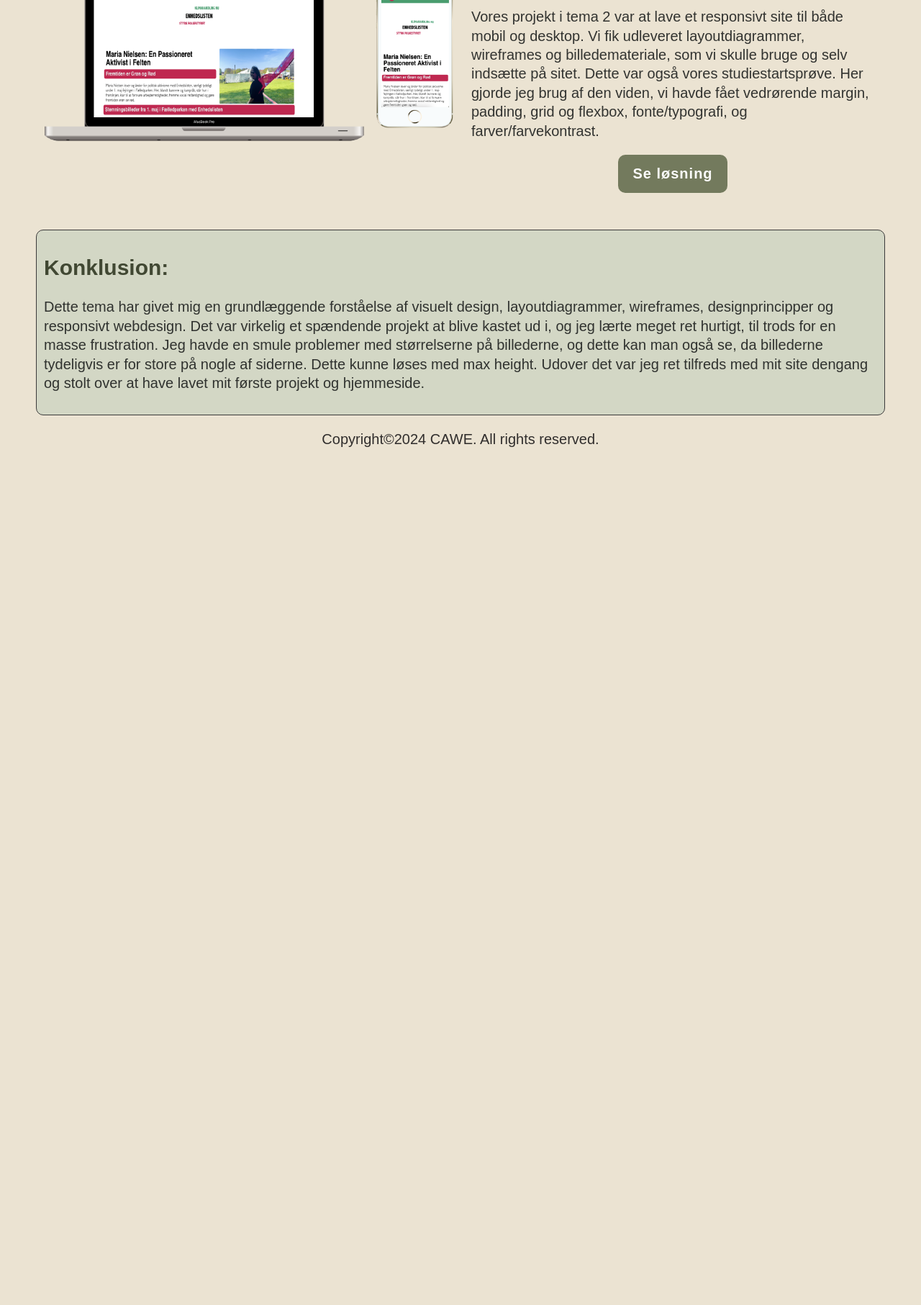
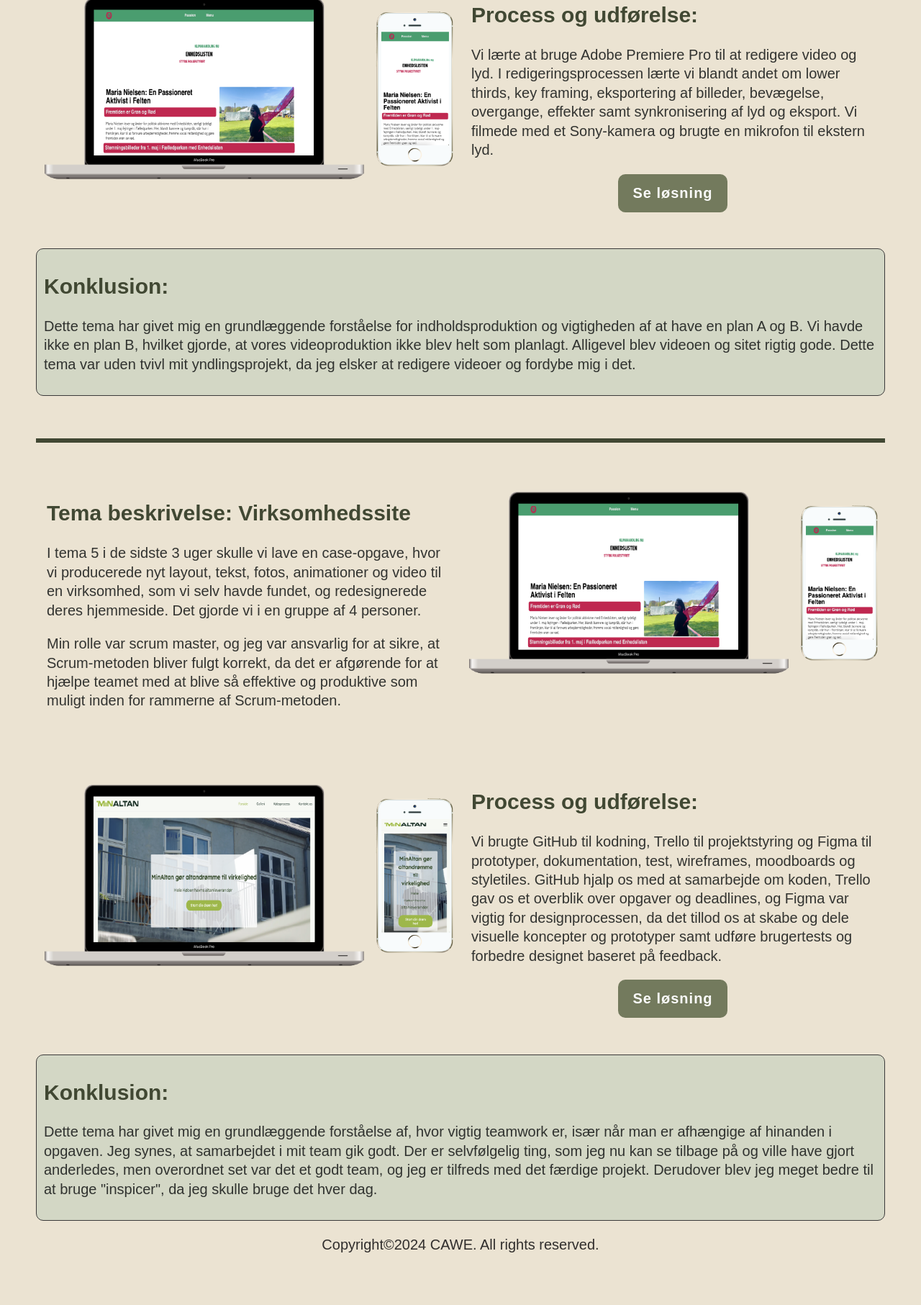
Before and after one commit to kegleweile/Portfolio-Eksamen, a plain HTML site: page tema5.html in a window 1280 px wide. Shown: the part 723-2536 px from the top of the page at 72% size. Before the commit the page ends 1416 px from the top, so only its background shows below. Drawn offline with Linux system fonts and the light colour scheme.

Commit message:
temaerne ændret + sat link ind

```diff
--- a/css/generel.css
+++ b/css/generel.css
@@ -379,3 +379,8 @@ nav {
 .knap-tema {
   text-align: center;
 }
+
+.streg {
+  border: 3px solid rgba(65, 72, 51);
+  margin-top: 5%;
+}
--- a/css/style.css
+++ b/css/style.css
@@ -118,6 +118,10 @@
     width: 310px;
     margin-top: 5%;
   }
+
+  .streg {
+    margin-top: 15%;
+  }
 }
 
 /************************** BURGERMENU ***************************/
--- a/tema5.html
+++ b/tema5.html
@@ -38,18 +38,19 @@
       <h1 class="h1-tema">TEMA 5 - Grundlæggende Indhold</h1>
       <section class="grid-1">
         <div class="tema-box1">
-          <h2>Tema beskrivelse:</h2>
+          <h2>Tema beskrivelse: Passionssite</h2>
           <p>
-            I tema 2 lærte vi om grundlæggende forståelse af HTML- og
-            CSS-struktur. Vi blev introduceret til visuelt design, typografi,
-            HTML-validering og responsivt webdesign, som dækker over grid,
-            flexbox og media queries.
+            I starten af tema 5 lærte vi om videoproduktion, herunder
+            præproduktion, produktion og postproduktion. Vi blev introduceret
+            til Adobe Premiere Pro til videoredigering og Adobe After Effects
+            til at lave Lottiefiles.
           </p>
           <p>
-            Ift. design fik vi praktiske færdigheder i grafik, billedbehandling
-            og designprincipper såsom wireframes, moodboard, farvekontraster og
-            de 5 gestaltlove (loven om nærhed, lighed, kontinuitet, lukkethed,
-            figurdannelse).
+            Projektet handlede om at planlægge, optage og redigere en
+            60-sekunders video om en person med en passion. Vi blev delt op i
+            teams af to personer. Sammen med min teammakker lavede vi
+            interviewspørgsmål til personen, som vi skulle filme. Derefter
+            arbejdede vi individuelt med klipning og kodning af hjemmesiden.
           </p>
         </div>
         <div>
@@ -71,30 +72,95 @@
         <div class="tema-box2">
           <h2>Process og udførelse:</h2>
           <p>
-            Vores projekt i tema 2 var at lave et responsivt site til både mobil
-            og desktop. Vi fik udleveret layoutdiagrammer, wireframes og
-            billedemateriale, som vi skulle bruge og selv indsætte på sitet.
-            Dette var også vores studiestartsprøve. Her gjorde jeg brug af den
-            viden, vi havde fået vedrørende margin, padding, grid og flexbox,
-            fonte/typografi, og farver/farvekontrast.
+            Vi lærte at bruge Adobe Premiere Pro til at redigere video og lyd. I
+            redigeringsprocessen lærte vi blandt andet om lower thirds, key
+            framing, eksportering af billeder, bevægelse, overgange, effekter
+            samt synkronisering af lyd og eksport. Vi filmede med et Sony-kamera
+            og brugte en mikrofon til ekstern lyd.
           </p>
           <div class="knap-tema">
-            <a href="tema5.html" class="knap">Se løsning</a>
+            <a
+              href="http://cawe.dk/t5_grundindhold/passion/index.html"
+              class="knap"
+              >Se løsning</a
+            >
           </div>
         </div>
       </section>
       <div class="konklussion-box">
         <h2>Konklusion:</h2>
         <p>
-          Dette tema har givet mig en grundlæggende forståelse af visuelt
-          design, layoutdiagrammer, wireframes, designprincipper og responsivt
-          webdesign. Det var virkelig et spændende projekt at blive kastet ud i,
-          og jeg lærte meget ret hurtigt, til trods for en masse frustration.
-          Jeg havde en smule problemer med størrelserne på billederne, og dette
-          kan man også se, da billederne tydeligvis er for store på nogle af
-          siderne. Dette kunne løses med max height. Udover det var jeg ret
-          tilfreds med mit site dengang og stolt over at have lavet mit første
-          projekt og hjemmeside.
+          Dette tema har givet mig en grundlæggende forståelse for
+          indholdsproduktion og vigtigheden af at have en plan A og B. Vi havde
+          ikke en plan B, hvilket gjorde, at vores videoproduktion ikke blev
+          helt som planlagt. Alligevel blev videoen og sitet rigtig gode. Dette
+          tema var uden tvivl mit yndlingsprojekt, da jeg elsker at redigere
+          videoer og fordybe mig i det.
+        </p>
+      </div>
+      <div class="streg"></div>
+      <section class="grid-1">
+        <div class="tema-box1">
+          <h2>Tema beskrivelse: Virksomhedssite</h2>
+          <p>
+            I tema 5 i de sidste 3 uger skulle vi lave en case-opgave, hvor vi
+            producerede nyt layout, tekst, fotos, animationer og video til en
+            virksomhed, som vi selv havde fundet, og redesignerede deres
+            hjemmeside. Det gjorde vi i en gruppe af 4 personer.
+          </p>
+          <p>
+            Min rolle var scrum master, og jeg var ansvarlig for at sikre, at
+            Scrum-metoden bliver fulgt korrekt, da det er afgørende for at
+            hjælpe teamet med at blive så effektive og produktive som muligt
+            inden for rammerne af Scrum-metoden.
+          </p>
+        </div>
+        <div>
+          <img
+            src="img/tema5_pic2.png"
+            alt="Billede af tema 5"
+            class="img-tema"
+          />
+        </div>
+      </section>
+      <section class="grid-1">
+        <div>
+          <img
+            src="img/tema5_pic4.png"
+            alt="Billede af tema 5"
+            class="img-tema"
+          />
+        </div>
+        <div class="tema-box2">
+          <h2>Process og udførelse:</h2>
+          <p>
+            Vi brugte GitHub til kodning, Trello til projektstyring og Figma til
+            prototyper, dokumentation, test, wireframes, moodboards og
+            styletiles. GitHub hjalp os med at samarbejde om koden, Trello gav
+            os et overblik over opgaver og deadlines, og Figma var vigtig for
+            designprocessen, da det tillod os at skabe og dele visuelle
+            koncepter og prototyper samt udføre brugertests og forbedre designet
+            baseret på feedback.
+          </p>
+          <div class="knap-tema">
+            <a
+              href="http://cawe.dk/t5_grundindhold/virksomhed/MinAltanWebsite/index.html"
+              class="knap"
+              >Se løsning</a
+            >
+          </div>
+        </div>
+      </section>
+      <div class="konklussion-box">
+        <h2>Konklusion:</h2>
+        <p>
+          Dette tema har givet mig en grundlæggende forståelse af, hvor vigtig
+          teamwork er, især når man er afhængige af hinanden i opgaven. Jeg
+          synes, at samarbejdet i mit team gik godt. Der er selvfølgelig ting,
+          som jeg nu kan se tilbage på og ville have gjort anderledes, men
+          overordnet set var det et godt team, og jeg er tilfreds med det
+          færdige projekt. Derudover blev jeg meget bedre til at bruge
+          "inspicer", da jeg skulle bruge det hver dag.
         </p>
       </div>
     </main>
```
Also changed, not shown: tema2.html (+5 -1 lines), tema3.html (+5 -1 lines), tema4.html (+5 -1 lines).
